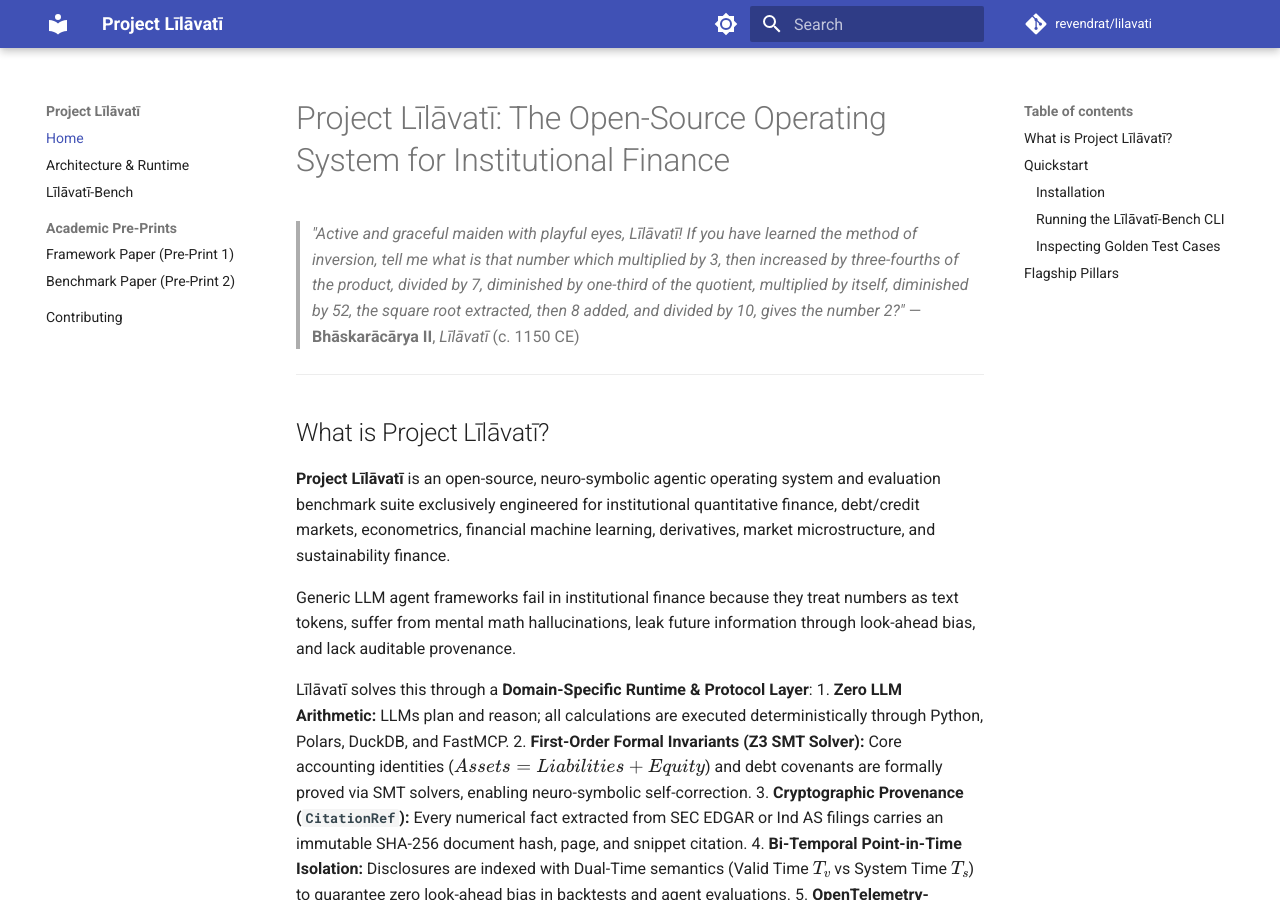
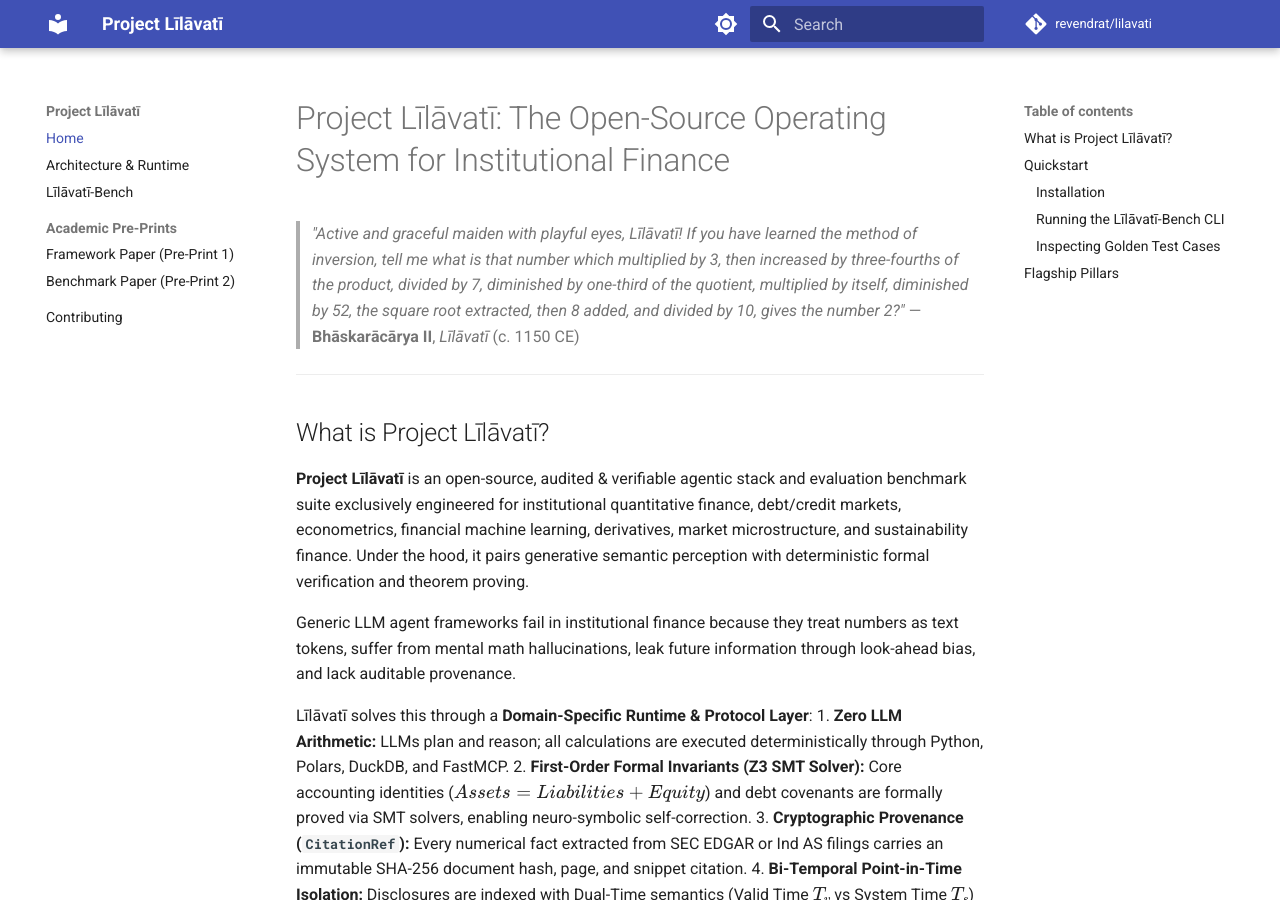
Before and after one commit to revendrat/lilavati, an MkDocs documentation site: the page built from docs/index.md, in a window 1280 px wide and 900 px high. Built offline with MkDocs 1.6.1 and Material for MkDocs 9.7.7, drawn with Linux system fonts in a browser that asks for light colours; comment, search, counter and statistics services are not loaded.

Commit message:
docs: adopt 'Audited & Verifiable Agentic Stack' terminology across repository and metadata

```diff
--- a/docs/index.md
+++ b/docs/index.md
@@ -7,7 +7,7 @@
 
 ## What is Project Līlāvatī?
 
-**Project Līlāvatī** is an open-source, neuro-symbolic agentic operating system and evaluation benchmark suite exclusively engineered for institutional quantitative finance, debt/credit markets, econometrics, financial machine learning, derivatives, market microstructure, and sustainability finance.
+**Project Līlāvatī** is an open-source, audited & verifiable agentic stack and evaluation benchmark suite exclusively engineered for institutional quantitative finance, debt/credit markets, econometrics, financial machine learning, derivatives, market microstructure, and sustainability finance. Under the hood, it pairs generative semantic perception with deterministic formal verification and theorem proving.
 
 Generic LLM agent frameworks fail in institutional finance because they treat numbers as text tokens, suffer from mental math hallucinations, leak future information through look-ahead bias, and lack auditable provenance.
 
--- a/mkdocs.yml
+++ b/mkdocs.yml
@@ -1,5 +1,5 @@
 site_name: Project Līlāvatī
-site_description: An Open-Source Neuro-Symbolic Agentic Operating System & Benchmark for Institutional Finance
+site_description: An Open-Source Audited & Verifiable Agentic Stack & Benchmark for Institutional Finance
 site_author: Project Līlāvatī Contributors
 site_url: https://github.com/revendrat/lilavati
 repo_url: https://github.com/revendrat/lilavati
--- a/pyproject.toml
+++ b/pyproject.toml
@@ -1,7 +1,7 @@
 [project]
 name = "lilavati"
 version = "0.1.0"
-description = "An open-source, neuro-symbolic agentic operating system and evaluation benchmark for quantitative finance, credit, and capital markets."
+description = "An open-source, audited & verifiable agentic stack and evaluation benchmark for quantitative finance, credit, and capital markets."
 readme = "README.md"
 requires-python = ">=3.11"
 license = { text = "Apache-2.0" }
--- a/src/lilavati/__init__.py
+++ b/src/lilavati/__init__.py
@@ -1,8 +1,8 @@
 """
 Līlāvatī (लीलावती)
 ==================
-An open-source, neuro-symbolic agentic framework and benchmark suite
-for quantitative finance, credit, financial econometrics, and algorithmic execution.
+An open-source, audited & verifiable agentic stack and benchmark suite
+for institutional quantitative finance, credit, econometrics, and algorithmic execution.
 """
 
 from lilavati.agents.deep import DeepFinancialAgent, DeepReasoningTree
```
Also changed, not shown: README.md (+1 -1 lines).
